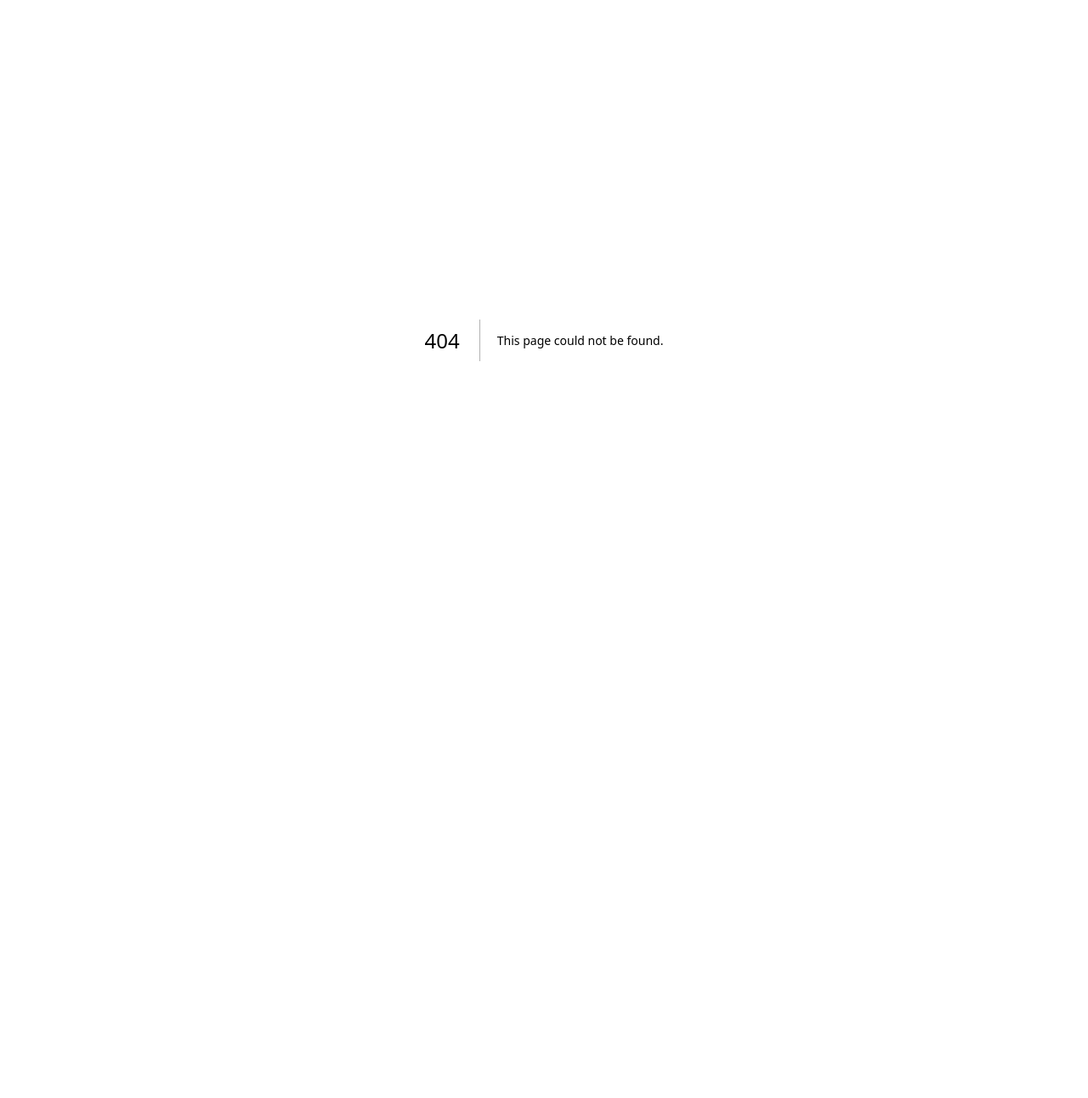
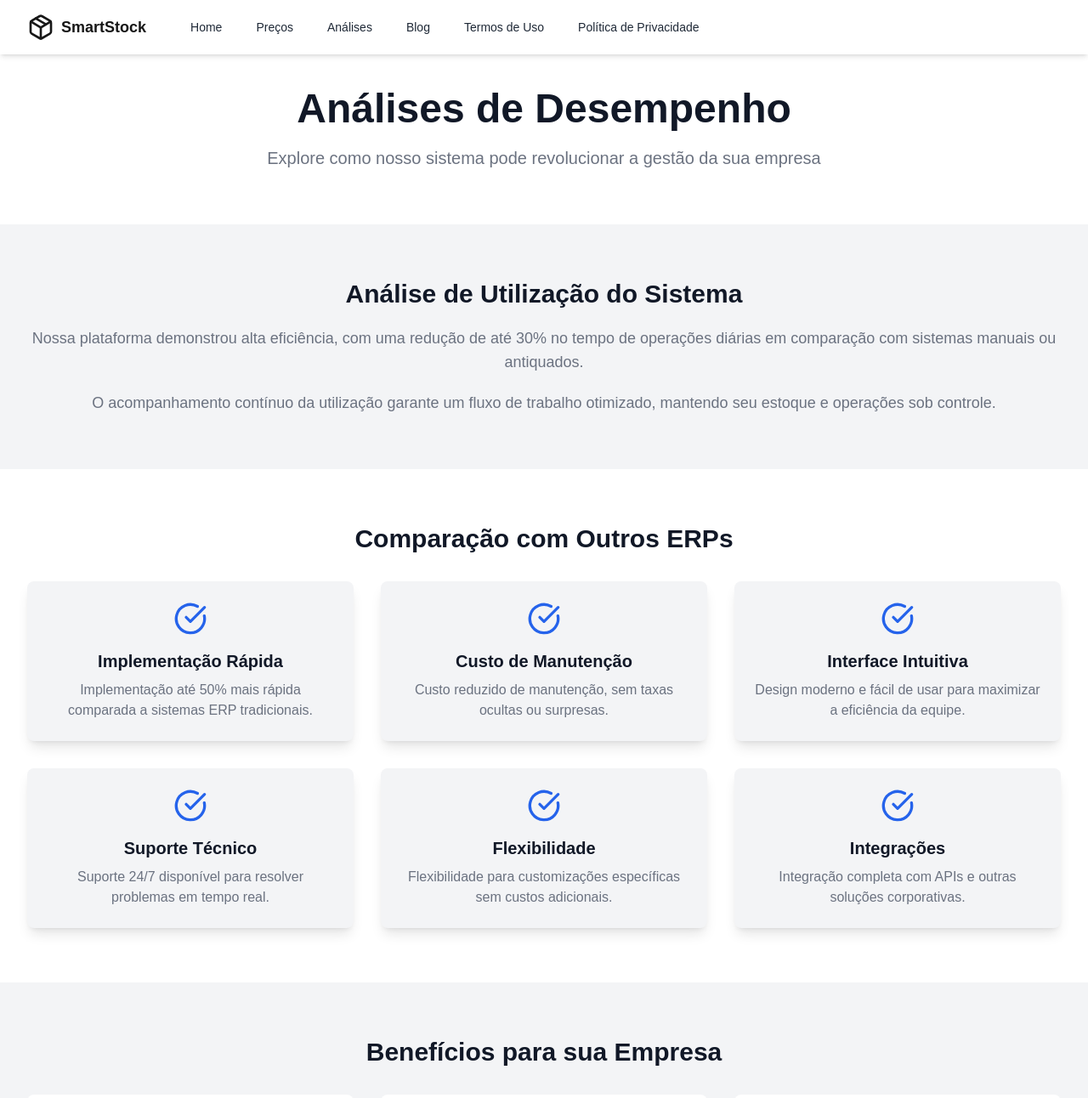
Before and after one commit to gpessoni/Smart-Stock-LP, a Next.js app: page /analises in a window 1280 px wide. Before the commit this address had no page. Shown: the top 1292 px of the page at 85% size. Before the commit the page ends 800 px from the top, so only its background shows below. Built offline with nearby package versions, Linux system fonts and the light colour scheme.

Commit message:
✨ feat: Implements the analysis page

```diff
--- /dev/null
+++ b/app/analises/page.tsx
@@ -0,0 +1,5 @@
+import { AnalysisPage } from "@/components/analysis";
+
+export default function Page() {
+  return <AnalysisPage />;
+}
--- /dev/null
+++ b/components/analysis.tsx
@@ -0,0 +1,192 @@
+"use client";
+
+import { CheckCircle } from "lucide-react";
+import { Footer } from "./footer";
+import { NavbarWhite } from "./navbar-white";
+
+export function AnalysisPage() {
+  return (
+    <div className="min-h-screen flex flex-col bg-white">
+      {/* Navbar */}
+      <NavbarWhite />
+
+      {/* Header Section */}
+      <section id="header" className="py-16 bg-white mt-10">
+        <div className="max-w-7xl mx-auto px-4 sm:px-6 lg:px-8 text-center">
+          <h1 className="text-5xl font-extrabold text-gray-900">
+            Análises de Desempenho
+          </h1>
+          <p className="mt-5 text-xl text-gray-500">
+            Explore como nosso sistema pode revolucionar a gestão da sua empresa
+          </p>
+        </div>
+      </section>
+
+      {/* Utilization Analysis */}
+      <section id="utilization" className="py-16 bg-gray-100">
+        <div className="max-w-7xl mx-auto px-4 sm:px-6 lg:px-8">
+          <h2 className="text-3xl font-bold text-gray-900 text-center">
+            Análise de Utilização do Sistema
+          </h2>
+          <p className="mt-5 text-lg text-gray-500 text-center">
+            Nossa plataforma demonstrou alta eficiência, com uma redução de até
+            30% no tempo de operações diárias em comparação com sistemas manuais
+            ou antiquados.
+          </p>
+          <p className="mt-5 text-lg text-gray-500 text-center">
+            O acompanhamento contínuo da utilização garante um fluxo de trabalho
+            otimizado, mantendo seu estoque e operações sob controle.
+          </p>
+        </div>
+      </section>
+
+      {/* ERP Comparison Section */}
+      <section id="erp-comparison" className="py-16 bg-white">
+        <div className="max-w-7xl mx-auto px-4 sm:px-6 lg:px-8">
+          <h2 className="text-3xl font-bold text-gray-900 text-center">
+            Comparação com Outros ERPs
+          </h2>
+          <div className="mt-8 grid grid-cols-1 sm:grid-cols-2 lg:grid-cols-3 gap-8">
+            {[
+              {
+                title: "Implementação Rápida",
+                description:
+                  "Implementação até 50% mais rápida comparada a sistemas ERP tradicionais.",
+              },
+              {
+                title: "Custo de Manutenção",
+                description:
+                  "Custo reduzido de manutenção, sem taxas ocultas ou surpresas.",
+              },
+              {
+                title: "Interface Intuitiva",
+                description:
+                  "Design moderno e fácil de usar para maximizar a eficiência da equipe.",
+              },
+              {
+                title: "Suporte Técnico",
+                description:
+                  "Suporte 24/7 disponível para resolver problemas em tempo real.",
+              },
+              {
+                title: "Flexibilidade",
+                description:
+                  "Flexibilidade para customizações específicas sem custos adicionais.",
+              },
+              {
+                title: "Integrações",
+                description:
+                  "Integração completa com APIs e outras soluções corporativas.",
+              },
+            ].map((feature, index) => (
+              <div
+                key={index}
+                className="bg-gray-100 p-6 rounded-lg shadow-lg text-center"
+              >
+                <CheckCircle className="w-10 h-10 text-blue-600 mx-auto" />
+                <h3 className="mt-4 text-xl font-bold text-gray-900">
+                  {feature.title}
+                </h3>
+                <p className="mt-2 text-gray-500">{feature.description}</p>
+              </div>
+            ))}
+          </div>
+        </div>
+      </section>
+
+      {/* Benefits Section */}
+      <section id="benefits" className="py-16 bg-gray-100">
+        <div className="max-w-7xl mx-auto px-4 sm:px-6 lg:px-8">
+          <h2 className="text-3xl font-bold text-gray-900 text-center">
+            Benefícios para sua Empresa
+          </h2>
+          <div className="mt-8 grid grid-cols-1 sm:grid-cols-2 lg:grid-cols-3 gap-8">
+            {[
+              {
+                title: "Automatização Completa",
+                description:
+                  "Automatize totalmente o gerenciamento de estoque, economizando tempo e recursos.",
+              },
+              {
+                title: "Redução de Erros",
+                description:
+                  "Reduza erros manuais em até 40%, garantindo precisão nas operações.",
+              },
+              {
+                title: "Relatórios Personalizados",
+                description:
+                  "Crie relatórios sob medida para insights precisos e decisões rápidas.",
+              },
+              {
+                title: "Controle de Fluxo",
+                description:
+                  "Melhor controle sobre o fluxo de materiais para minimizar desperdícios.",
+              },
+              {
+                title: "Otimização de Recursos",
+                description:
+                  "Use o espaço e os recursos de forma mais eficiente com nossa solução.",
+              },
+              {
+                title: "ROI Rápido",
+                description:
+                  "Recupere seu investimento em menos de 12 meses com ganhos operacionais significativos.",
+              },
+            ].map((benefit, index) => (
+              <div
+                key={index}
+                className="bg-white p-6 rounded-lg shadow-lg text-center"
+              >
+                <CheckCircle className="w-10 h-10 text-blue-600 mx-auto" />
+                <h3 className="mt-4 text-xl font-bold text-gray-900">
+                  {benefit.title}
+                </h3>
+                <p className="mt-2 text-gray-500">{benefit.description}</p>
+              </div>
+            ))}
+          </div>
+        </div>
+      </section>
+
+      {/* Financial Impact Section */}
+      <section id="financial-impact" className="py-16 bg-white">
+        <div className="max-w-7xl mx-auto px-4 sm:px-6 lg:px-8">
+          <h2 className="text-3xl font-bold text-gray-900 text-center">
+            Impacto Financeiro
+          </h2>
+          <p className="mt-5 text-lg text-gray-500 text-center">
+            Empresas que adotaram nossa solução relataram economias de até 20%
+            nos custos operacionais no primeiro ano.
+          </p>
+          <p className="mt-5 text-lg text-gray-500 text-center">
+            O retorno sobre o investimento (ROI) foi obtido em menos de 12
+            meses, com impacto positivo na produtividade e na redução de custos
+            com manutenção e suporte.
+          </p>
+        </div>
+      </section>
+
+      {/* Call to Action Section */}
+      <section id="cta" className="py-16 bg-gray-100">
+        <div className="max-w-7xl mx-auto px-4 sm:px-6 lg:px-8 text-center">
+          <h2 className="text-4xl font-extrabold text-gray-900">
+            Pronto para melhorar a eficiência da sua empresa?
+          </h2>
+          <p className="mt-5 text-lg text-gray-500">
+            Fale conosco e veja como nossa solução pode atender às necessidades
+            específicas da sua empresa.
+          </p>
+          <a
+            href="#"
+            className="mt-8 inline-block px-6 py-3 bg-blue-600 text-white font-semibold rounded-md hover:bg-blue-700 transition duration-150 ease-in-out transform hover:scale-105"
+          >
+            Fale com um Especialista
+          </a>
+        </div>
+      </section>
+
+      {/* Footer */}
+      <Footer />
+    </div>
+  );
+}
--- a/components/footer.tsx
+++ b/components/footer.tsx
@@ -51,14 +51,6 @@ export function Footer() {
                       className="text-base text-gray-300 hover:text-white"
                     >
                       Preços
-                    </a>
-                  </li>
-                  <li>
-                    <a
-                      href="#"
-                      className="text-base text-gray-300 hover:text-white"
-                    >
-                      Documentação
                     </a>
                   </li>
                   <li>
--- a/components/navbar-white.tsx
+++ b/components/navbar-white.tsx
@@ -47,7 +47,7 @@ export function NavbarWhite() {
                   Home
                 </a>
                 <a
-                  href="#pricing"
+                  href="/preco"
                   className={`px-3 py-2 rounded-md text-sm font-medium ${
                     scrolled
                       ? "text-gray-800 hover:text-primary"
@@ -55,6 +55,16 @@ export function NavbarWhite() {
                   }`}
                 >
                   Preços
+                </a>
+                <a
+                  href="/analises"
+                  className={`px-3 py-2 rounded-md text-sm font-medium ${
+                    scrolled
+                      ? "text-gray-800 hover:text-primary"
+                      : "text-white hover:text-gray-300"
+                  }`}
+                >
+                  Análises
                 </a>
                 <a
                   href="#blog"
```
